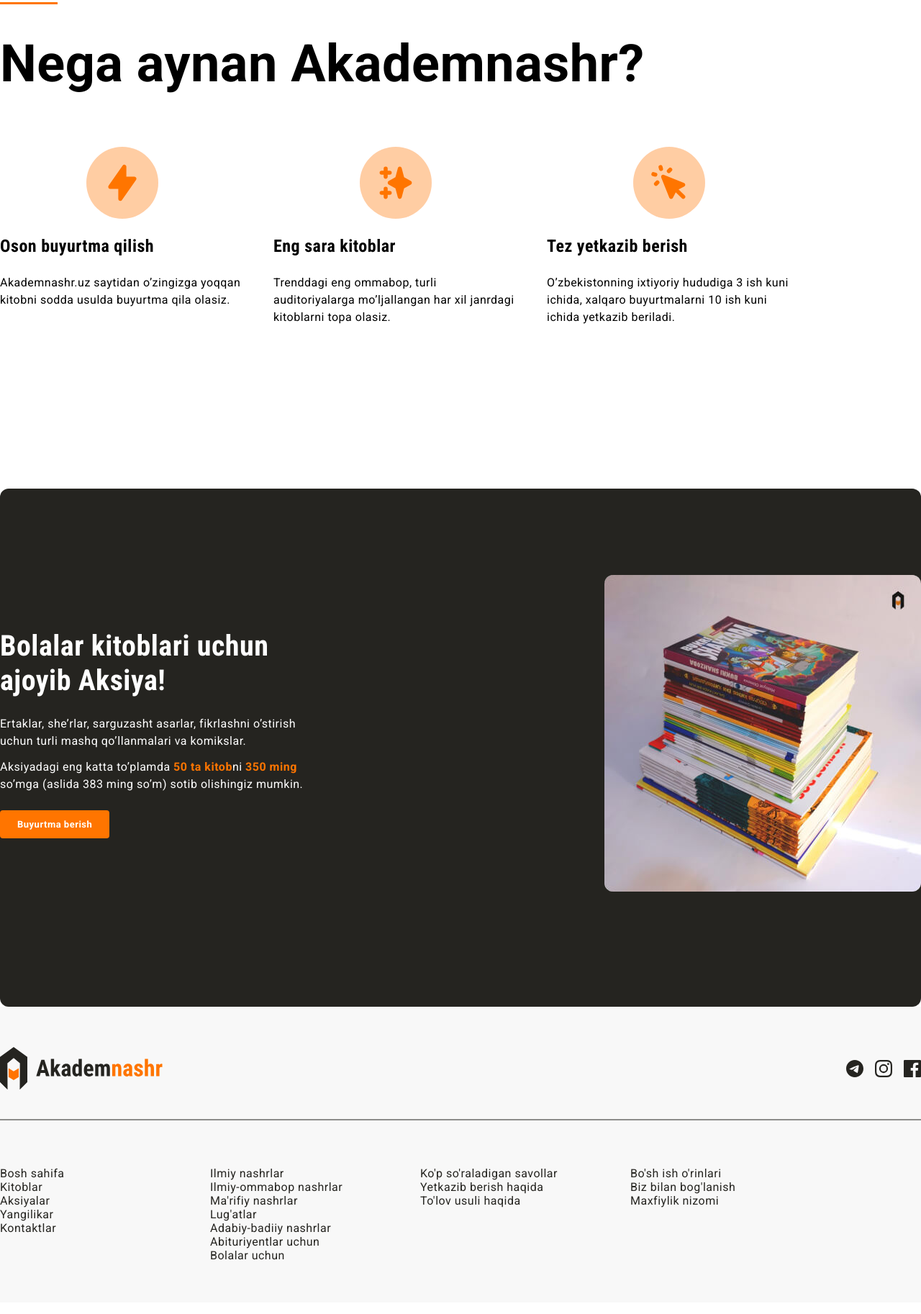
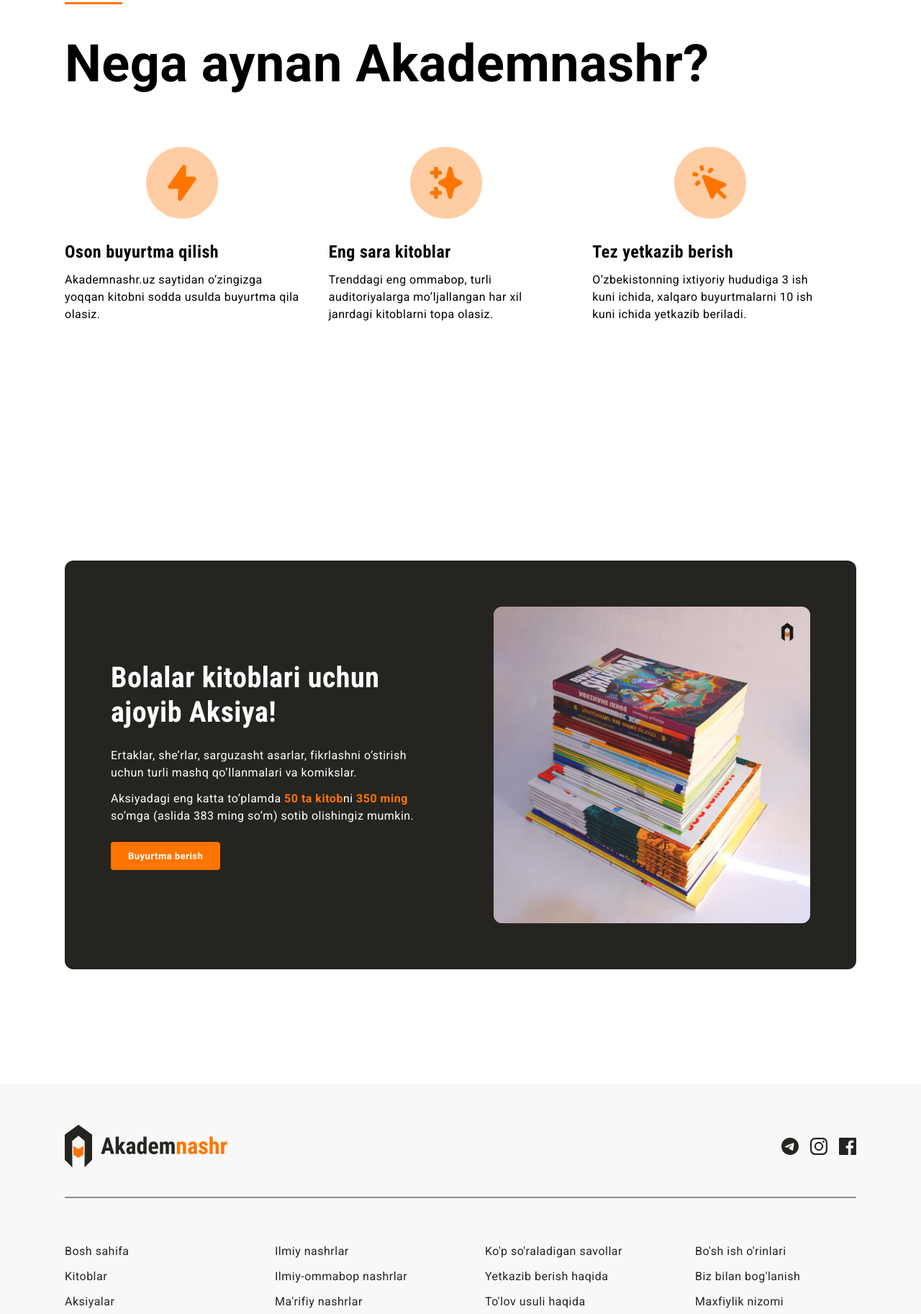
Before and after one commit to IbnAlauddin/Akademnashr-Promosite, a plain HTML site: page index.html in a window 1280 px wide. Shown: the part 974-2800 px from the top of the page at 72% size. Drawn offline with Linux system fonts and the light colour scheme.

Commit message:
Add container and related styles. Add margin to footer links item

```diff
--- a/css/style.css
+++ b/css/style.css
@@ -1,7 +1,13 @@
 @import url('https://fonts.googleapis.com/css2?family=Montserrat:ital,wght@0,600;1,600&family=Roboto:ital,wght@0,100;0,300;0,400;0,500;0,700;0,900;1,100;1,300;1,400;1,500;1,700;1,900&display=swap');
 @import url('https://fonts.googleapis.com/css2?family=Montserrat:ital,wght@0,600;1,600&family=Roboto+Condensed:ital,wght@0,100..900;1,100..900&family=Roboto:ital,wght@0,100;0,300;0,400;0,500;0,700;0,900;1,100;1,300;1,400;1,500;1,700;1,900&display=swap');
 
+* {
+  box-sizing: border-box;
+}
+
 body {
+  padding: 0;
+  margin: 0;
   font-size: 16px;
   line-height: 1.5;
   font-family: "Roboto", "Arial", sans-serif;
@@ -13,14 +19,26 @@
   outline-offset: 3px;
 }
 
+.container {
+  width: 100%;
+  max-width: 1140px;
+  padding-left: 20px;
+  padding-right: 20px;
+  margin-right: auto;
+  margin-left: auto;
+}
+
 .site-header {
-  background-color: #fff;
-  display: flex;
-  align-items: center;
-  justify-content: space-between;
-  border-top: 5px solid #ff7500;
   padding-top: 16px;
   padding-bottom: 16px;
+  border-top: 5px solid #ff7500;
+  background-color: #fff;
+}
+
+.site-header-container {
+  display: flex;
+  justify-content: space-between;
+  align-items: center;
 }
 
 .logo-link {
@@ -102,13 +120,16 @@
 }
 
 .hero {
-  display: flex;
-  justify-content: space-between;
-  align-items: center;
   padding-top: 80px;
   padding-bottom: 80px;
   color: #fff;
   background-color: #252420;
+}
+
+.hero-container {
+  display: flex;
+  justify-content: space-between;
+  align-items: center;
 }
 
 .hero-content {
@@ -141,6 +162,7 @@
   width: 510px;
   height: 510px;
   border-radius: 8px;
+  box-shadow: 24px 24px 0 0 rgba(255, 117, 0, 0.6);
 }
 
 .features {
@@ -177,27 +199,35 @@
   align-items: center;
   width: 100px;
   height: 100px;
+  margin-bottom: 32px;
   border-radius: 50%;
   background-color:rgba(255, 117, 0, 0.2);
 }
 
 .features-title {
+  margin-top: 0;
+  margin-bottom: 12px;
   font-size: 24px;
   line-height: 1.2;
   font-family: "Roboto Condensed", "Roboto", "Arial", sans-serif;
 }
 
 .feature-info {
+  margin: 0;
   font-size: 16px;
   line-height: 1.5;
 }
 
 .promo {
+  padding-top: 120px;
+  padding-bottom: 160px;
+}
+
+.promo-inner {
   display: flex;
   justify-content: space-between;
   align-items: center;
-  padding-top: 120px;
-  padding-bottom: 160px;
+  padding: 64px;
   border-radius: 12px;
   color: #fff;
   background-color: #252420;
@@ -308,10 +338,19 @@
   list-style: none;
   line-height: 19px;
   margin-right: 68px;
+
 }
 
 .site-footer-links:last-child {
   margin-right: 0;
+}
+
+.site-footer-links li {
+  margin-bottom: 16px;
+}
+
+.site-footer-links li:last-child {
+  margin-bottom: 0;
 }
 
 .site-footer-links a {
--- a/index.html
+++ b/index.html
@@ -11,6 +11,7 @@
 
   <!-- Site Header -->
   <header class="site-header">
+    <div class="site-header-container container">
       <a class="logo-link" href="index.html">
          <img src="img/logo-min.svg" alt="Akademnashr logo" width="227" height="60">
       </a>
@@ -26,25 +27,28 @@
       </nav>
         <a class="main-link" href="#">Ro'yxatdan o'tish</a>
         </div>
+    </div>
   </header>
 
 
   <main>
     <!-- Hero -->
     <section class="hero">
+        <div class="hero-container container">
         <div class="hero-content">
           <hr class="orange-line">
           <h2 class="hero-heading">Pythonda dasturlash asoslari</h2>
           <p class="hero-text">Dasturlash asoslariga oid o‘zbek tilidagi ilk eng mukammal qo‘llanma. Kitobning har bir bo‘limi uchun maxsus video darslar yozilgan bo‘lib, ularga kitobda ko‘rsatilgan QR kod orqali o‘tish mumkin.</p>
           <a class="main-link" href="#">Buyurtma berish</a>
         </div>
-
         <img class="hero-image" src="img/sale-img.jpg" width="510" height="510" alt="Kitob" srcset="img/python-book.jpg 1x, img/python-book@2x.jpg 2x">
+    </div>
     </section>
 
 
     <!-- Features -->
     <section class="features">
+      <div class="container">
         <hr class="orange-line">
         <h2 class="features-heading">Nega aynan Akademnashr?</h2>
 
@@ -71,10 +75,13 @@
         <p class="feature-info">O’zbekistonning ixtiyoriy hududiga 3 ish kuni ichida, xalqaro buyurtmalarni 10 ish kuni ichida yetkazib beriladi.</p>
         </li>
             </ul>
+      </div>
     </section>
 
     <!-- Aksiya -->
     <section class="promo">
+      <div class="container">
+        <div class="promo-inner">
           <div class="promo-content">
             <h2 class="promo-heading">Bolalar kitoblari uchun ajoyib Aksiya!</h2>
             <div class="promo-info-wrapper">
@@ -83,30 +90,28 @@
             </div>
             <a class="main-link" href="#">Buyurtma berish</a>
           </div>
-
           <img class="promo-image" src="img/sale-img.jpg" alt="book_chegirma" width="440" height="440" srcset="img/sale-img.jpg 1x, img/sale-img@2x.jpg 2x">
+        </div>
+      </div>
     </section>
 
   </main>
 
   <!-- Site Footer -->
   <footer class="site-footer">
+    <div class="container">
       <div class="site-footer-top">
         <a class="logo-link" href="#">
            <img src="img/logo-min.svg" alt="logotip" width="227" height="60">
         </a>
-
         <!-- Social Media -->
         <ul class="site-footer-socials">
           <li><a href="https://t.me/JPAesthetic" target="_blank"><svg xmlns="http://www.w3.org/2000/svg" width="24" height="24" fill="none"><path fill="CurrentColor" d="M12 0C5.376 0 0 5.376 0 12s5.376 12 12 12 12-5.376 12-12S18.624 0 12 0Zm5.568 8.16c-.18 1.896-.96 6.504-1.356 8.628-.168.9-.504 1.2-.816 1.236-.696.06-1.224-.456-1.896-.9-1.056-.696-1.656-1.128-2.676-1.8-1.188-.78-.42-1.212.264-1.908.18-.18 3.252-2.976 3.312-3.228a.24.24 0 0 0-.06-.216c-.072-.06-.168-.036-.252-.024-.108.024-1.788 1.14-5.064 3.348-.48.324-.912.492-1.296.48-.432-.012-1.248-.24-1.86-.444-.756-.24-1.344-.372-1.296-.792.024-.216.324-.432.888-.66 3.504-1.524 5.832-2.532 6.996-3.012 3.336-1.392 4.02-1.632 4.476-1.632.096 0 .324.024.468.144.12.096.156.228.168.324-.012.072.012.288 0 .456Z"/></svg></a></li>
           <li><a href="https://t.me/JPAesthetic" target="_blank"><svg xmlns="http://www.w3.org/2000/svg" width="24" height="24" fill="none"><path fill="CurrentColor" fill-rule="evenodd" d="M12 0C8.741 0 8.333.014 7.053.072 2.695.272.273 2.69.073 7.052.014 8.333 0 8.741 0 12c0 3.259.014 3.668.072 4.948.2 4.358 2.618 6.78 6.98 6.98C8.333 23.986 8.741 24 12 24c3.259 0 3.668-.014 4.948-.072 4.354-.2 6.782-2.618 6.979-6.98.059-1.28.073-1.689.073-4.948 0-3.259-.014-3.667-.072-4.947-.196-4.354-2.617-6.78-6.979-6.98C15.668.014 15.259 0 12 0Zm0 2.163c3.204 0 3.584.012 4.85.07 3.252.148 4.771 1.691 4.919 4.919.058 1.265.069 1.645.069 4.849 0 3.205-.012 3.584-.069 4.849-.149 3.225-1.664 4.771-4.919 4.919-1.266.058-1.644.07-4.85.07-3.204 0-3.584-.012-4.849-.07-3.26-.149-4.771-1.699-4.919-4.92-.058-1.265-.07-1.644-.07-4.849 0-3.204.013-3.583.07-4.849.149-3.227 1.664-4.771 4.919-4.919 1.266-.057 1.645-.069 4.849-.069ZM5.838 12a6.162 6.162 0 1 1 12.324 0 6.162 6.162 0 0 1-12.324 0ZM12 16a4 4 0 1 1 0-8 4 4 0 0 1 0 8Zm4.965-10.405a1.44 1.44 0 1 1 2.881.001 1.44 1.44 0 0 1-2.881-.001Z" clip-rule="evenodd"/></svg></a></li>
           <li><a href="https://t.me/JPAesthetic" target="_blank"><svg xmlns="http://www.w3.org/2000/svg" width="24" height="24" fill="none"><path fill="CurrentColor" d="M22.675 0H1.325C.593 0 0 .593 0 1.325v21.351C0 23.407.593 24 1.325 24H12.82v-9.294H9.692v-3.622h3.128V8.413c0-3.1 1.893-4.788 4.659-4.788 1.325 0 2.463.099 2.795.143v3.24l-1.918.001c-1.504 0-1.795.715-1.795 1.763v2.313h3.587l-.467 3.622h-3.12V24h6.116c.73 0 1.323-.593 1.323-1.325V1.325C24 .593 23.407 0 22.675 0Z"/></svg></a></li>
         </ul>
-
       </div>
-
       <hr class="site-footer-divider">
-
       <!-- Links -->
       <div class="site-footer-bottom">
         <ul class="site-footer-links">
@@ -116,7 +121,6 @@
           <li><a href="#">Yangilikar</a></li>
           <li><a href="#">Kontaktlar</a></li>
         </ul>
-
         <ul class="site-footer-links">
           <li><a href="#">Ilmiy nashrlar</a></li>
           <li><a href="#">Ilmiy-ommabop nashrlar</a></li>
@@ -126,19 +130,18 @@
           <li><a href="#">Abituriyentlar uchun</a></li>
           <li><a href="#">Bolalar uchun</a></li>
         </ul>
-
         <ul class="site-footer-links">
           <li><a href="#">Ko'p so'raladigan savollar</a></li>
           <li><a href="#">Yetkazib berish haqida</a></li>
           <li><a href="#">To'lov usuli haqida</a></li>
         </ul>
-
         <ul class="site-footer-links">
           <li><a href="#">Bo'sh ish o'rinlari</a></li>
           <li><a href="#">Biz bilan bog'lanish</a></li>
           <li><a href="#">Maxfiylik nizomi</a></li>
         </ul>
       </div>
+    </div>
 
   </footer>
 
```
Lines whose indentation alone changed are shown as unchanged.
